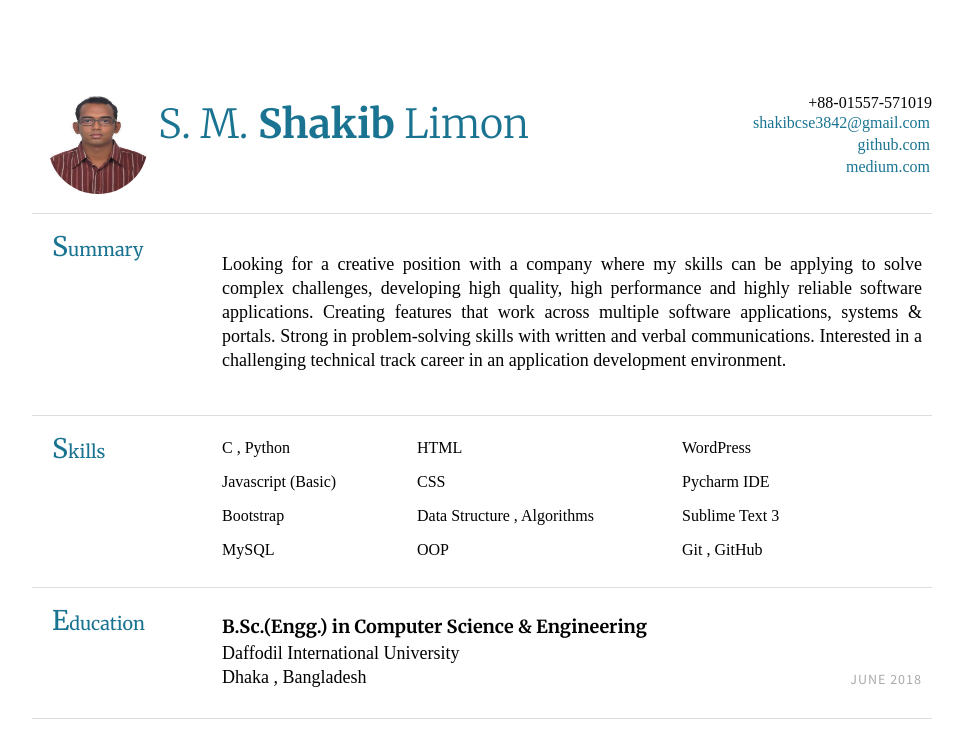
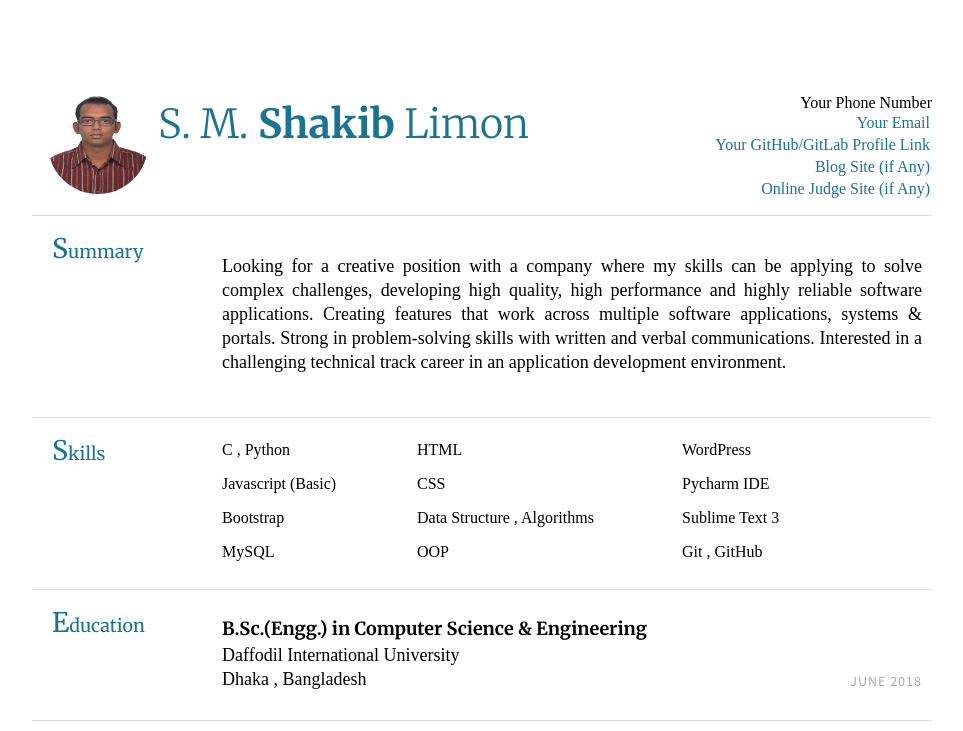
Before and after one commit to bappi2016/resume, a plain HTML site: page index.html in a window 1280 px wide. Shown: the top 731 px of the page, without its empty margins (158-1121 px from the left). Drawn offline with Linux system fonts and the light colour scheme.

Commit message:
updated for temp

```diff
--- a/index.html
+++ b/index.html
@@ -20,12 +20,13 @@
 
 
                 <div class="contact-info col-right">
-                    <div>+88-01557-571019</div>
-                    <div><a href="mailto:shakibcse3842@gmail.com">shakibcse3842@gmail.com</a></div>
-                    <div><a href="https://github.com/shakiblimon">github.com</a></div>
+                    <div>Your Phone Number</div>
+                    <div><a href="#">Your Email</a></div>
+                    <div><a href="#">Your GitHub/GitLab Profile Link</a></div>
                     <!-- <div><a href="http://optimelab.wixsite.com/blog">optimelab.wixsite.com</a></div> -->
                     <!-- <div><a href="https://www.hackerrank.com/shakiblimon?hr_r=1">hackerrank.com</a></div> -->
-                    <div><a href="https://medium.com/@shakibcse3842">medium.com</a></div>
+                    <div><a href="https://medium.com/@shakibcse3842">Blog Site (if Any)</a></div>
+			<div><a href="https://medium.com/@shakibcse3842">Online Judge Site (if Any)</a></div>
 
                     <div class="clear"></div>
                 </div>
```
